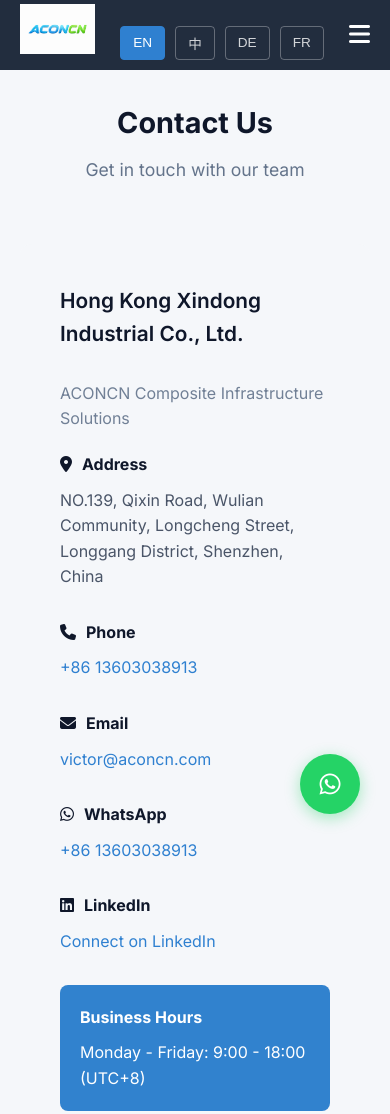
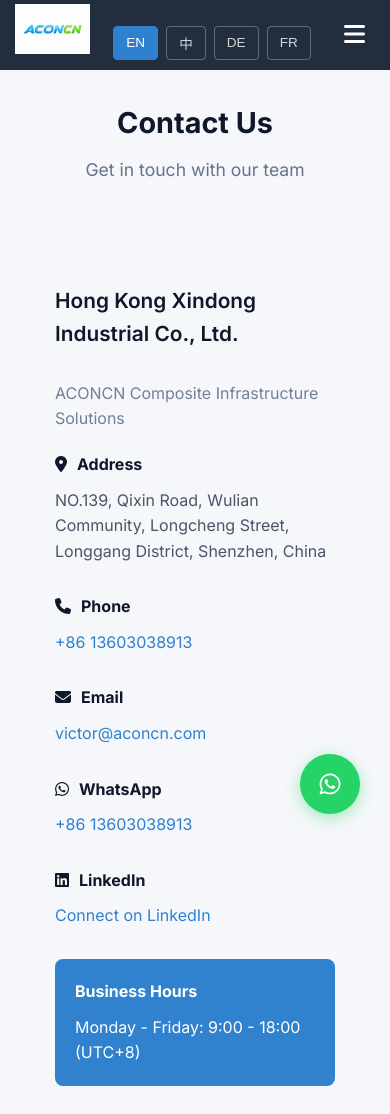
Before and after one commit to fanweida99-cmd/aconcn-website, a plain HTML site: page contact.html in a window 390 px wide. Shown: the top 1114 px of the page. Drawn offline with Linux system fonts and the light colour scheme.

Commit message:
Fix mobile menu, right margin, and HTTPS issues

```diff
--- a/assets/css/styles.css
+++ b/assets/css/styles.css
@@ -147,6 +147,9 @@ nav.scrolled {
     color: var(--white);
     font-size: 1.5rem;
     cursor: pointer;
+    z-index: 1001;
+    padding: 10px;
+    position: relative;
 }
 
 /* Hero Section */
@@ -707,6 +710,11 @@ footer {
 
 /* Responsive Design */
 @media (max-width: 768px) {
+    html, body {
+        width: 100%;
+        overflow-x: hidden;
+    }
+
     .hero {
         height: auto;
         min-height: 550px;
@@ -719,9 +727,14 @@ footer {
         min-height: 100%;
     }
 
+    .nav-container {
+        width: 100%;
+        padding: 0 15px;
+    }
+
     .nav-links {
         display: none;
-        position: absolute;
+        position: fixed;
         top: 70px;
         left: 0;
         right: 0;
@@ -729,19 +742,34 @@ footer {
         flex-direction: column;
         padding: 20px;
         gap: 15px;
+        z-index: 999;
     }
 
     .nav-links.active {
         display: flex;
     }
 
+    .nav-links li {
+        margin: 5px 0;
+    }
+
+    .nav-links a {
+        font-size: 1.1rem;
+        padding: 10px 0;
+        border-bottom: 1px solid rgba(255,255,255,0.1);
+    }
+
     .language-switcher {
         margin-left: 0;
         margin-top: 15px;
+        display: flex;
+        flex-wrap: wrap;
+        gap: 8px;
     }
 
     .hamburger {
         display: block;
+        z-index: 1001;
     }
 
     .hero-content {
@@ -806,6 +834,11 @@ footer {
 
     .metric-value {
         font-size: 2rem;
+    }
+
+    .container {
+        padding: 0 15px;
+        width: 100%;
     }
 }
 
```
Also changed, not shown: index.html (+3 -1 lines).
